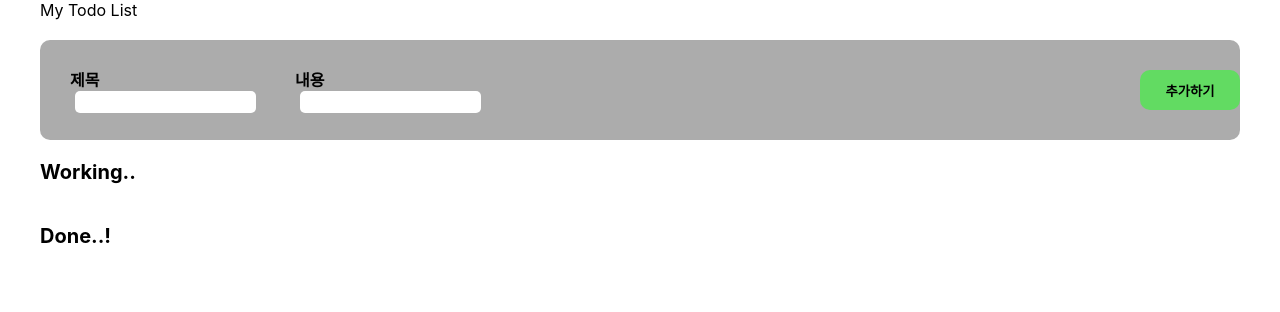
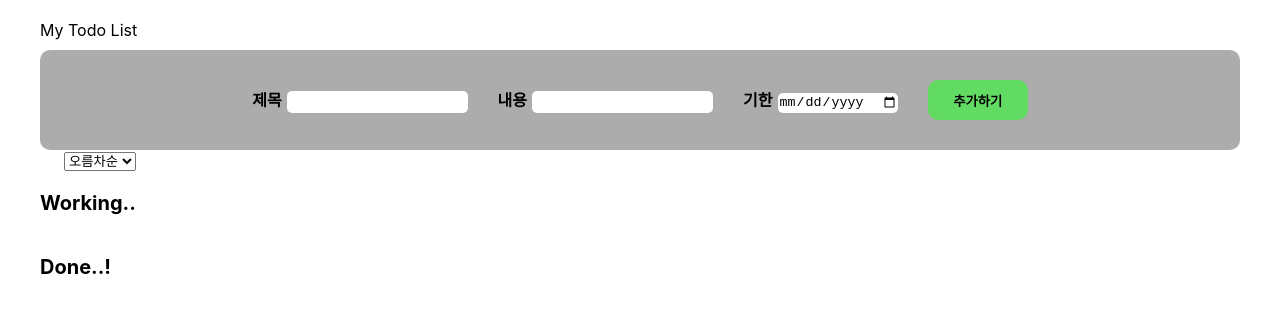
Before and after one commit to jiseongjin/todolist, a React (Create React App) app: page / in a window 1280 px wide. Shown: the top 312 px of the page. Built offline with nearby package versions, Linux system fonts and the light colour scheme.

Commit message:
update:날짜형식 추가 및 오름 내림차순 정렬 가능

```diff
--- a/src/App.css
+++ b/src/App.css
@@ -1,16 +1,17 @@
-.totd-list{
-  width: 1200px;
+.totd-list {
+  max-width: 1200px;
+  min-width: 800px;
   margin: 0 auto 0 auto;
   display: flex;
   flex-direction: column;
   align-items: center;
   justify-content: center;
 }
-.title-name{
+.title-name {
   width: 1200px;
-  margin-bottom: 20px;
+  margin: 20px 0 10px 0;
 }
-.plus-card{
+.plus-card {
   width: 1200px;
   height: 100px;
   background-color: rgb(172, 172, 172);
@@ -18,39 +19,39 @@
   display: flex;
   align-items: center;
   flex-direction: row;
+  justify-content: center;
   font-weight: bold;
+  gap: 30px;
 }
-.card-name{
-  margin-left: 30px;
-}
-.input{
+
+.input {
   height: 20px;
   margin-left: 5px;
   border: transparent;
   border-radius: 5px;
 }
-.plus-btn{
+.plus-btn {
   width: 100px;
   height: 40px;
-  margin-left: 650px;
   background-color: rgb(98, 219, 98);
   border: transparent;
   border-radius: 10px;
   font-weight: bold;
 }
-.card-list-name{
-  width: 1200px;
+.card-list-name {
+  max-width: 1200px;
   margin: 20px 0 20px 0;
   font-size: 20px;
   font-weight: bold;
 }
-.card-list{
+.card-list {
   width: 1200px;
   display: flex;
   flex-direction: row;
   gap: 20px;
+  flex-wrap: wrap;
 }
-.cards{
+.cards {
   width: 250px;
   height: 150px;
   padding: 20px;
@@ -60,28 +61,43 @@
   align-items: center;
   flex-direction: column;
   justify-content: center;
+  gap: 20px;
 }
-.card-title{
+.card-title {
   width: 250px;
   font-size: 20px;
   font-weight: bold;
 }
-.card-detail{
+.card-detail {
   width: 250px;
-  margin: 20px 0 20px 0;
 }
-.delete-btn{
+
+.card-date {
+  width: 250px;
+  margin-bottom: 20px;
+  font-size: 15px;
+}
+.buttons {
+  width: 250px;
+  display: flex;
+  flex-direction: row;
+  justify-content: space-between;
+}
+.delete-btn {
   width: 100px;
   height: 30px;
-  margin-right: 10px;
   background-color: transparent;
   border: 1px solid red;
   border-radius: 5px;
 }
-.complete-delete-btn{
+.complete-delete-btn {
   width: 100px;
   height: 30px;
   background-color: transparent;
   border: 1px solid rgb(63, 211, 70);
   border-radius: 5px;
 }
+
+.sort-button {
+  margin-right: 90%;
+}
--- a/src/App.jsx
+++ b/src/App.jsx
@@ -7,6 +7,20 @@ function App() {
   // 제목 내용 useState
   const [title, setTitle] = useState("");
   const [detail, setDetail] = useState("");
+  const [date, setDate] = useState("");
+
+  //날짜 오름차순 내림차순..
+  // const [sortOrder, setSortOrder] = useState("asc");
+  const orderButton = (event) => {
+    if (event.target.value === "asc") {
+      return setCards(
+        [...cards].sort((a, b) => new Date(a.date) - new Date(b.date))
+      );
+    }
+    return setCards(
+      [...cards].sort((a, b) => new Date(b.date) - new Date(a.date))
+    );
+  };
 
   const onChangeTitle = (event) => {
     const inputValue = event.target.value;
@@ -17,15 +31,45 @@ function App() {
     const inputValue = event.target.value;
     setDetail(inputValue);
   };
+
+  const onChanggeDate = (event) => {
+    const inputValue = event.target.value;
+    // const options = {
+    //   weekday: "long",
+    //   year: "numeric",
+    //   month: "long",
+    //   day: "numeric",
+    // };
+    // const date = new Date(inputValue).toLocaleString("ko-KR", options);
+    // console.log(date);
+    setDate(inputValue);
+  };
   // 카드리스트
   const [cards, setCards] = useState([]);
 
   // 추가하기 버튼
   const addCardBtn = () => {
-    const newCard = { id: cards.length + 1, title, detail, isdone: false };
-    setCards([...cards, newCard]);
-    setTitle("");
-    setDetail("");
+    const newCard = {
+      id: crypto.randomUUID(),
+      title,
+      detail,
+      date,
+      isdone: false,
+    };
+    if (
+      newCard.title.length <= 0 ||
+      newCard.detail.length <= 0 ||
+      newCard.date.length <= 0
+    ) {
+      alert("제목,내용,날짜를 입력해 주세요!");
+    } else {
+      setCards(
+        [...cards, newCard].sort((a, b) => new Date(a.date) - new Date(b.date))
+      );
+      setTitle("");
+      setDetail("");
+      setDate("");
+    }
   };
 
   // 삭제 버튼
@@ -46,7 +90,7 @@ function App() {
     <div className="totd-list">
       <div className="title-name">My Todo List</div>
       <div className="plus-card">
-        <div className="card-name">
+        <div>
           제목
           <input
             className="input"
@@ -55,7 +99,7 @@ function App() {
             value={title}
           />
         </div>
-        <div className="card-name">
+        <div>
           내용
           <input
             className="input"
@@ -65,8 +109,24 @@ function App() {
           />
         </div>
         <div>
+          기한
+          <input
+            className="input"
+            type="date"
+            onChange={onChanggeDate}
+            value={date}
+          />
+        </div>
+        <div>
           <AddBtn addCardBtn={addCardBtn} />
         </div>
+      </div>
+      <div className="sort-button">
+        {/* 오름 내림 버튼 */}
+        <select onChange={orderButton}>
+          <option value={"asc"}>오름차순</option>
+          <option value={"desc"}>내림차순</option>
+        </select>
       </div>
       <div>
         <div className="card-list-name">Working..</div>
--- a/src/components/Cards.jsx
+++ b/src/components/Cards.jsx
@@ -1,9 +1,18 @@
 const Cards = ({ item, deleteCardBtn, completeBtn }) => {
+  const options = {
+    weekday: "long",
+    year: "numeric",
+    month: "long",
+    day: "numeric",
+  };
   return (
     <div key={item.id} className="cards">
       <div className="card-title">{item.title}</div>
       <div className="card-detail">{item.detail}</div>
-        <div>
+      <div className="card-date">
+        {new Date(item.date).toLocaleString("ko-KR", options)}까지!
+      </div>
+      <div className="buttons">
         <button className="delete-btn" onClick={() => deleteCardBtn(item.id)}>
           삭제하기
         </button>
```
Lines whose indentation alone changed are shown as unchanged.
